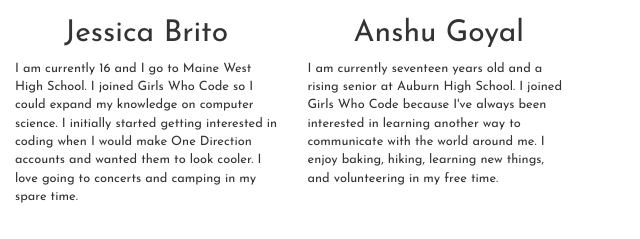
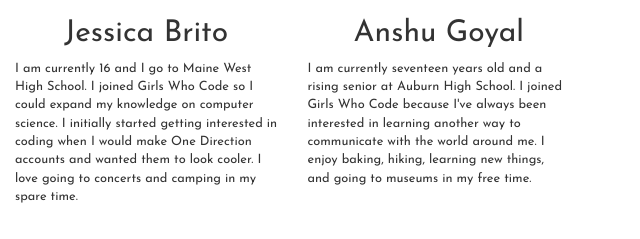
Before and after one commit to cpzhao10/Final-Project, a website: page finalProject/aboutus.html in a window 1280 px wide. Shown: the part 889-1128 px from the top of the page, 640-1280 px from the left. Drawn offline with nearby package versions, Linux system fonts and the light colour scheme; a web font is replaced by a local one.

Commit message:
sorry hannah

```diff
--- a/finalProject/aboutus.html
+++ b/finalProject/aboutus.html
@@ -65,7 +65,7 @@ I also love to create things. My hobbies include drawing, painting, playing viol
 <h2>Anshu Goyal</h2>
         <p>I am currently seventeen years old and a rising senior at Auburn High School. I joined Girls Who Code
          because I've always been interested in learning another way to communicate with the
-         world around me. I enjoy baking, hiking, learning new things, and volunteering in my free time.</p>
+         world around me. I enjoy baking, hiking, learning new things, and going to museums in my free time.</p>
       </div>
     </div>
     <br><br><br>
```
